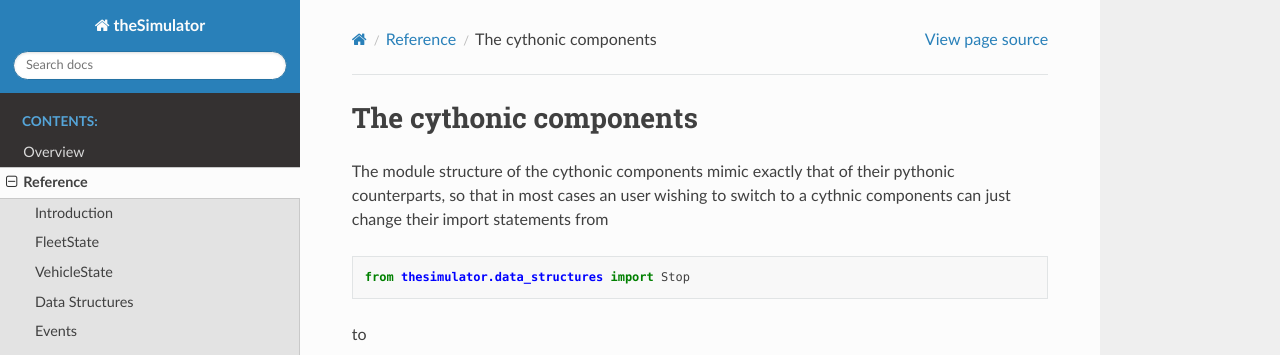
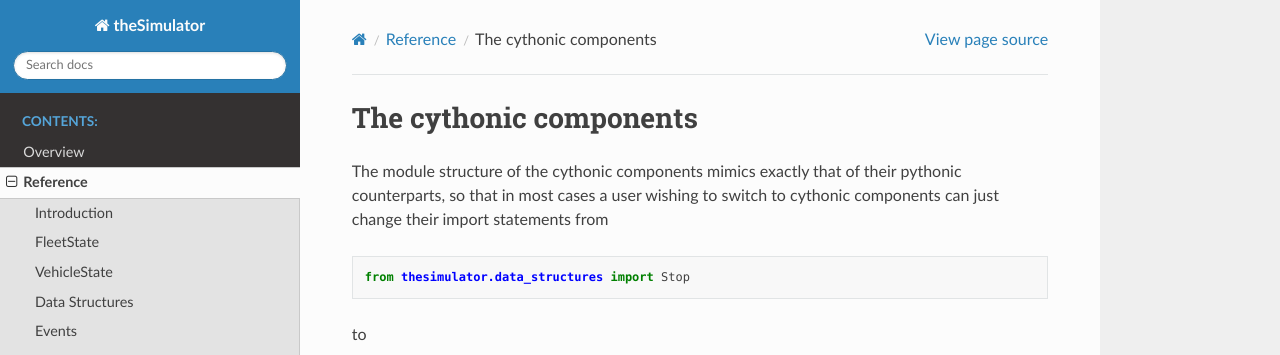
Before and after one commit to PhysicsOfMobility/ridepy, a Sphinx documentation site: the page built from doc/cythonic_stuff.rst, in a window 1280 px wide. Shown: the top 355 px of the page. Built offline with Sphinx 7.4.7 and the Read the Docs theme 2.0.0, drawn with Linux system fonts in a browser that asks for light colours.

Commit message:
tiny changes to cythonic stuff

```diff
--- a/doc/cythonic_stuff.rst
+++ b/doc/cythonic_stuff.rst
@@ -1,8 +1,8 @@
 The cythonic components
 =======================
-The module structure of the cythonic components mimic exactly that of their
-pythonic counterparts, so that in most cases an user wishing to switch to a
-cythnic components can just change their import statements from
+The module structure of the cythonic components mimics exactly that of their pythonic
+counterparts, so that in most cases a user wishing to switch to cythonic components can
+just change their import statements from
 
 .. code-block:: python
 
```
